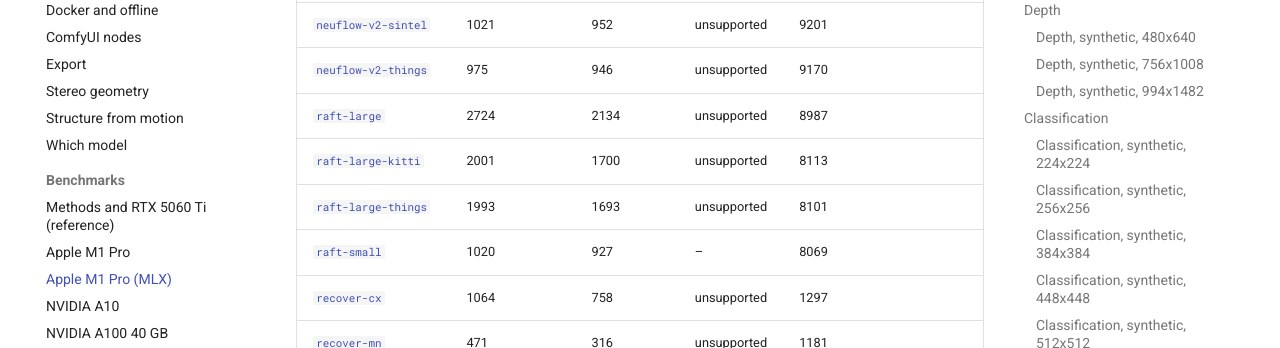
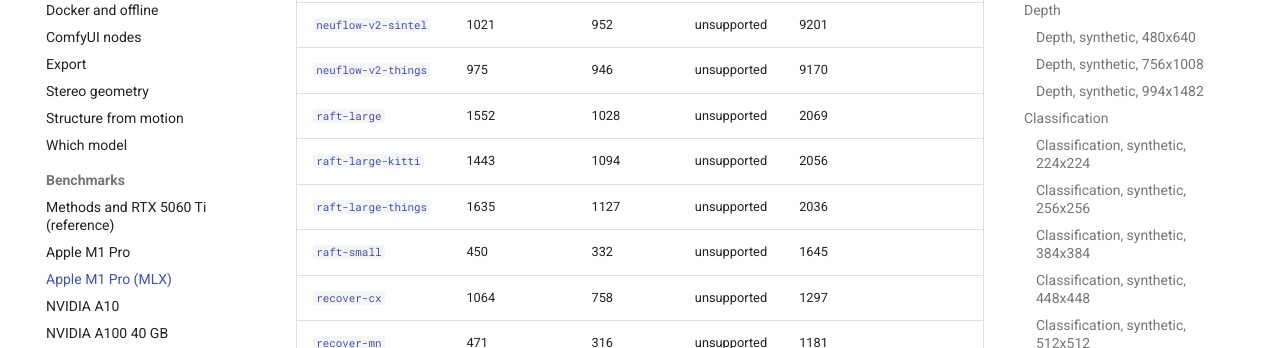
Before and after one commit to kleinicke/fastforks, an MkDocs documentation site: the page built from docs/devices/apple-m1-pro-mlx-16gb.md, in a window 1280 px wide and 900 px high, scrolled down 44584 px. Shown: the part 152-500 px from the top of the window. Built offline with MkDocs 1.6.1 and Material for MkDocs 9.7.7, drawn with Linux system fonts in a browser that asks for light colours; comment, search, counter and statistics services are not loaded.

Commit message:
Survey: RAFT on MLX without the correlation volume; auto routes it to MLX
Co-Authored-By: Claude Fable 5.2 <noreply@anthropic.com>

```diff
--- a/docs/devices/apple-m1-pro-mlx-16gb.md
+++ b/docs/devices/apple-m1-pro-mlx-16gb.md
@@ -691,10 +691,10 @@ Note: the MLX port has no kernels mode (card mlx_dtypes).
 | [`neuflow-v2`](../models/flow.md#neuflow_v2) | 951 | 949 | unsupported | 9200 |
 | [`neuflow-v2-sintel`](../models/flow.md#neuflow_v2) | 1021 | 952 | unsupported | 9201 |
 | [`neuflow-v2-things`](../models/flow.md#neuflow_v2) | 975 | 946 | unsupported | 9170 |
-| [`raft-large`](../models/flow.md#raft) | 2724 | 2134 | unsupported | 8987 |
-| [`raft-large-kitti`](../models/flow.md#raft) | 2001 | 1700 | unsupported | 8113 |
-| [`raft-large-things`](../models/flow.md#raft) | 1993 | 1693 | unsupported | 8101 |
-| [`raft-small`](../models/flow.md#raft) | 1020 | 927 | – | 8069 |
+| [`raft-large`](../models/flow.md#raft) | 1552 | 1028 | unsupported | 2069 |
+| [`raft-large-kitti`](../models/flow.md#raft) | 1443 | 1094 | unsupported | 2056 |
+| [`raft-large-things`](../models/flow.md#raft) | 1635 | 1127 | unsupported | 2036 |
+| [`raft-small`](../models/flow.md#raft) | 450 | 332 | unsupported | 1645 |
 | [`recover-cx`](../models/flow.md#recover) | 1064 | 758 | unsupported | 1297 |
 | [`recover-mn`](../models/flow.md#recover) | 471 | 316 | unsupported | 1181 |
 | [`recover-rn`](../models/flow.md#recover) | 624 | 429 | unsupported | 1224 |
```
Also changed, not shown: other parts of docs/devices/apple-m1-pro-mlx-16gb.md (+1 -1 lines), docs/benchmarks.md (+5 -5 lines), 2 other files.
